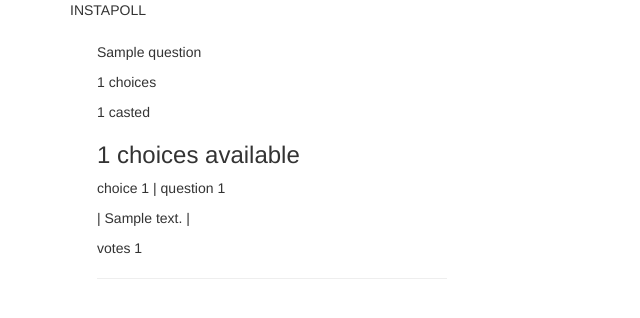
After one commit to kepha-okari/instapoll, a Django app: page /results/1 in a window 1280 px wide. The commit adds this page. Shown: the top 318 px of the page, without its empty margins (0-640 px from the left). Run offline with Django 3.2, Linux system fonts and the light colour scheme; a user stored in the database is signed in; tables that the repository leaves empty hold one stand-in row (values such as "Sample post"); some libraries are stand-ins or nearby versions.

Commit message:
added a custom django template filter to use dictory in templates

```diff
--- a/pollapp/templates/index.html
+++ b/pollapp/templates/index.html
@@ -10,10 +10,10 @@
 
  {% block content %}
 
-<div class="col--md-4 col-md-offset-3">
+  <h1 style="margin-bottom:10%; text-align:center"> INSTAPOLL</h1>
+<div class="col--md-4 col-md-offset-3" style="margin:18%; margin-left:42%;">
 
 
- <h1 style=""> INSTAPOLL</h1>
  <a href=" {% url 'question'%}">
    <button type="button"  class="btn btn-primary btn-md  pull-center">Create Poll</button>
  </a>
--- /dev/null
+++ b/pollapp/templates/results.html
@@ -0,0 +1,34 @@
+{% extends 'base.html' %}
+{% load static%}
+{% load app_filters %}
+<!-- Styles block -->
+{% block styles %}
+
+    {{block.super}}
+      <link rel="stylesheet" href="{% static 'css/index.css'%}">
+
+{% endblock %}
+
+ {% block content %}
+
+ <p> INSTAPOLL</p>
+
+
+
+   <div class=" col-md-4" style="margin:12px">
+     <p>{{poll.question_title}}</p>
+
+     <p>{{choices | length}}  choices</p>
+     <p>{{voters}} casted</p>
+     <h3>{{options}} choices available</h3>
+
+      {% for choice in choices %}
+        <p>choice {{choice.id}} | question {{poll.id}}</p>
+        <p>| {{choice.choice_text}} |</p>
+        <p>votes {{ votes_for | get_item:choice.id }}</p>
+        <hr>
+      {% endfor %}
+   </div>
+
+{% endblock %}
+</div>
--- /dev/null
+++ b/pollapp/templatetags/app_filters.py
@@ -0,0 +1,7 @@
+from django import template
+
+register = template.Library()
+
+@register.filter
+def get_item(dictionary, key):
+    return dictionary.get(key)
--- a/pollapp/urls.py
+++ b/pollapp/urls.py
@@ -12,6 +12,7 @@ urlpatterns = [
     url(r'^cast/vote/(\d+)',views.cast_vote, name='castVote'),
     url(r'^new/choice/(\d+)',views.create_choice, name='choice'),
     url(r'^vote/(\d+)',views.vote, name='vote'),
+    url(r'^results/(\d+)',views.view_results, name='viewResults'),
     url(r'^accounts/', include('registration.backends.simple.urls')),
 
 ]
--- a/pollapp/views.py
+++ b/pollapp/views.py
@@ -91,7 +91,6 @@ def create_choice(request, question_id):
 # @login_required(login_url='/accounts/login')
 # def vote(request):
 #     '''
-#     View function to create and update the profile of the user
 #     '''
 #     current_user = request.user
 #
@@ -109,43 +108,46 @@ def create_choice(request, question_id):
 #         form = VoteForm()
 #     return render(request, 'vote.html', {"form":form})
 
+#vote for a question
 @login_required(login_url='/accounts/login')
 def vote(request,choice_id):
     '''
     View function to create and update the profile of the user
     '''
     current_user = request.user
+
     chosen = Choice.get_specific_choice(choice_id)
-    # chosen = Choice.objects.get(id=choice_id)
+
     question = Question.get_specific_question(chosen.question.id)
-    # question = Question.objects.get(id=chosen.question.id)
+
     voted = Vote(choice=chosen , question=question , user=current_user)
     voted.save()
 
-    # qsn_id= Question.objects.get(id=question_id)
-
-    return redirect(index)
+    # return redirect('view_results' id=question.id) #return the results
+    return redirect('home')
 
 
 
 
+#display choices of a question
 @login_required(login_url='/accounts/login')
 def cast_vote(request,question_id):
     '''
-    View function to create and update the profile of the user
+    View function to display choices of a question
     '''
     current_user = request.user
 
-    # question= Question.objects.get(id=question_id)
-    question= Question.get_specific_question(question_id)
-    choices= Choice.get_question_choices(question_id)
+    #fetch specific question
+    question = Question.get_specific_question(question_id)
+
+    #fetch all the choices given for a given question
+    choices = Choice.get_question_choices(question_id)
 
 
     return render(request, 'vote-question.html', {"question":question,"choices":choices})
 
 
-#**************************************************************viewin details***************************************************************
-
+#**************************************************************viewing details***************************************************************
 
 def view_questions(request):
     # images = Image.get_images()
@@ -156,3 +158,32 @@ def view_questions(request):
 
 
     return render(request, 'view-questions.html', {"title": title, "questions": questions})
+
+
+#*******************************************************************check Results*****************************************************************
+
+@login_required(login_url='/accounts/login')
+def view_results(request,question_id):
+    '''
+    View function to create and update the profile of the user
+    '''
+    current_user = request.user
+
+    poll = Question.get_specific_question(question_id)
+
+    # Collect all votes casted
+    question= Vote.objects.filter(question=question_id)
+    voters = len(question)
+
+    # fetch all possible choices for a question
+    choices = Choice.get_question_choices(question_id)
+    options =len(choices)
+    votes_for = {}
+    #count votes each choice has
+    for answer in choices:
+        vote_count = len(Vote.objects.filter(question=question_id,choice=answer.id))
+        votes_for[answer.id] = vote_count
+        score = voters
+
+
+    return render(request, 'results.html', {"poll":poll,"voters":voters,"options":options,"choices":choices,"votes_for":votes_for})
```
Also changed, not shown: pollapp/templates/vote-question.html (+5 -5 lines), pollapp/templatetags/__init__.py (added).
